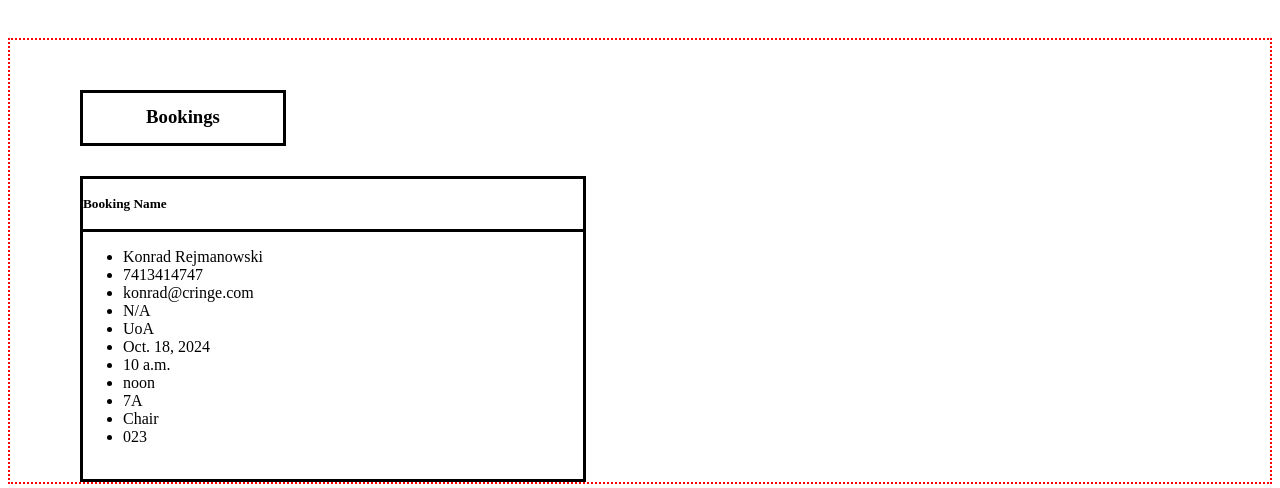
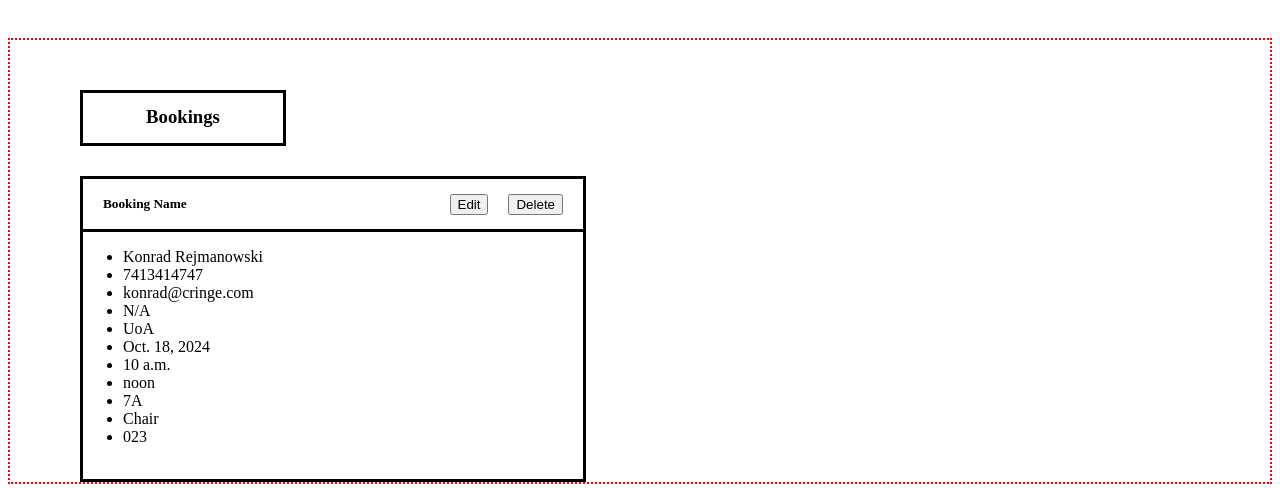
Before and after one commit to DragonizerX/CS3028-GroupAssignment-Kilo, a Django app: page /MCalendar/myBookings/ in a window 1280 px wide. Shown: the part 65-553 px from the top of the page. Run offline with Django 5.2, Linux system fonts and the light colour scheme; data comes from the database, SQL or seed files in the repository.

Commit message:
Created the top of the booking object front end

```diff
--- a/MHBook/MCalendar/templates/myBookings.html
+++ b/MHBook/MCalendar/templates/myBookings.html
@@ -69,7 +69,22 @@
 
             .bookingName {
                 margin: auto;
+                padding: 0 20px;
+                float: left;
             }
+
+            .editButton {
+                float: right;
+                margin: auto;
+                padding: 0 20px 0 0;
+            }
+
+            .deleteButton {
+                float: right;
+                margin: auto;
+                padding: 0 20px 0 0;
+            }
+
 
         </style>
 
@@ -105,6 +120,12 @@
             <div class="bookingObject">
                 <div class="editDetails">
                     <h5 class="bookingName">Booking Name</h5>
+                    <div class="deleteButton">
+                        <button>Delete</button>
+                    </div>
+                    <div class="editButton">
+                        <button>Edit</button>
+                    </div>
                 </div>
 
                 <div class="details">
```
